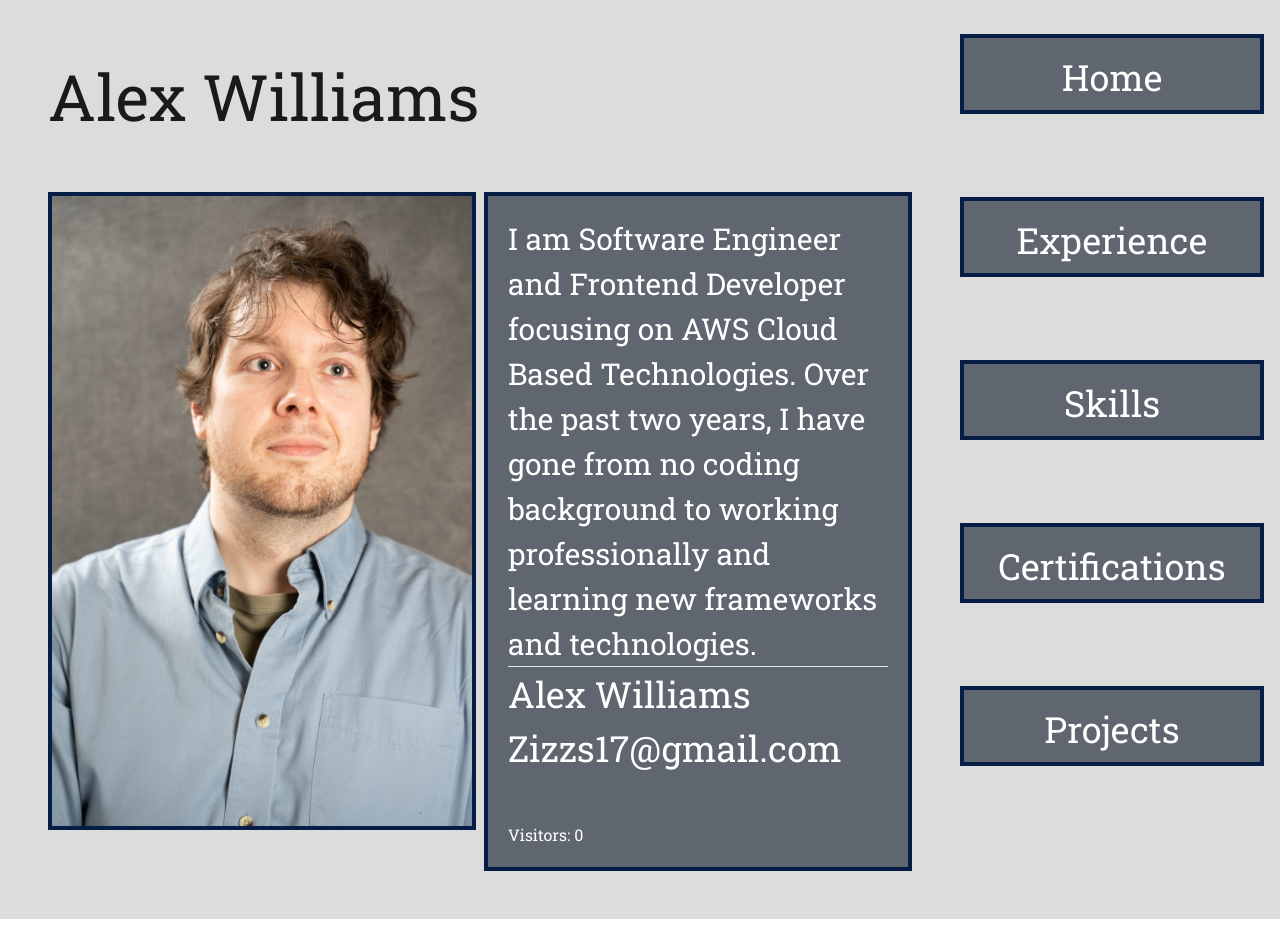
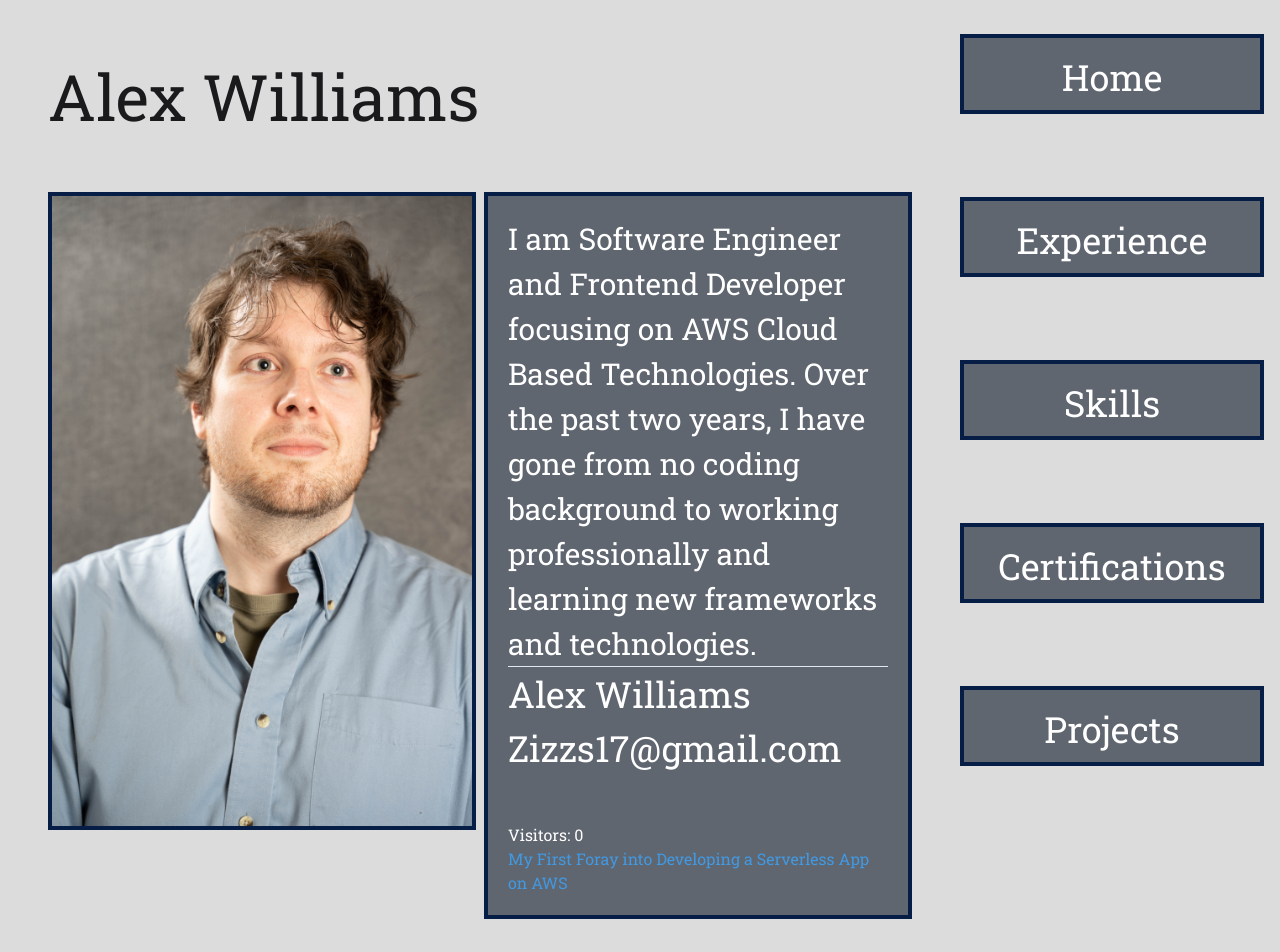
Before and after one commit to Zizzs/cloud-resume, a React (Create React App) app: page / in a window 1280 px wide. Shown: the top 952 px of the page. Before the commit the page ends 919 px from the top, so only its background shows below. Built offline with nearby package versions, Linux system fonts and the light colour scheme; no server answers.

Commit message:
Added Blog Link

```diff
--- a/src/Components/Home.js
+++ b/src/Components/Home.js
@@ -31,6 +31,12 @@ function Home() {
             </div>
             <div className="mt-12">
               <Counter />
+              <a
+                className="text-blue-500"
+                href="https://dev.to/zizzs/my-first-foray-into-developing-a-serverless-app-on-aws-4aoe"
+              >
+                My First Foray into Developing a Serverless App on AWS
+              </a>
             </div>
           </div>
         </div>
```
